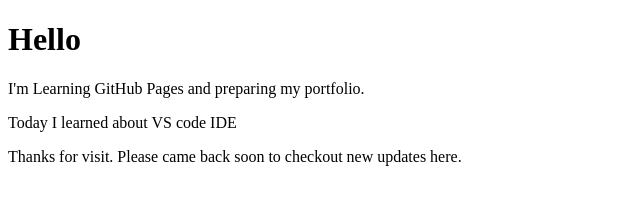
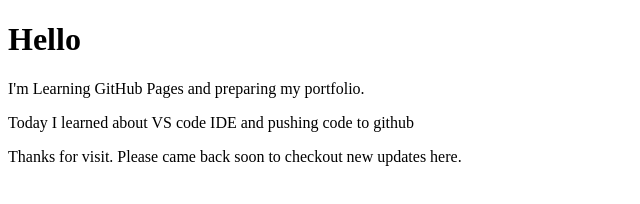
Before and after one commit to builditAbhi/builditabhi.github.io, a plain HTML site: page index.html in a window 1280 px wide. Shown: the whole page, without its empty margins (0-640 px from the left). Drawn offline with Linux system fonts and the light colour scheme.

Commit message:
adding to branch

```diff
--- a/index.html
+++ b/index.html
@@ -3,7 +3,7 @@
 <body>
 <h1>Hello </h1>
 <p>I'm Learning  GitHub Pages and preparing my portfolio.</p>
-<p>Today I learned about VS code IDE</p>
+<p>Today I learned about VS code IDE and pushing code to github</p>
 <p>Thanks for visit. Please came back soon to checkout new updates here.</p>
 </body>
 </html>
```
